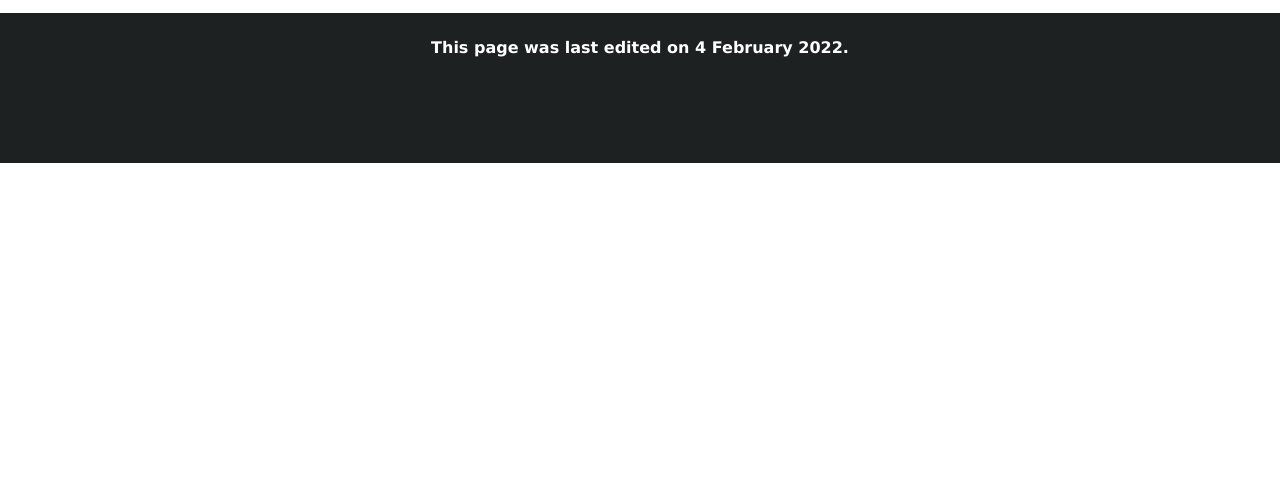
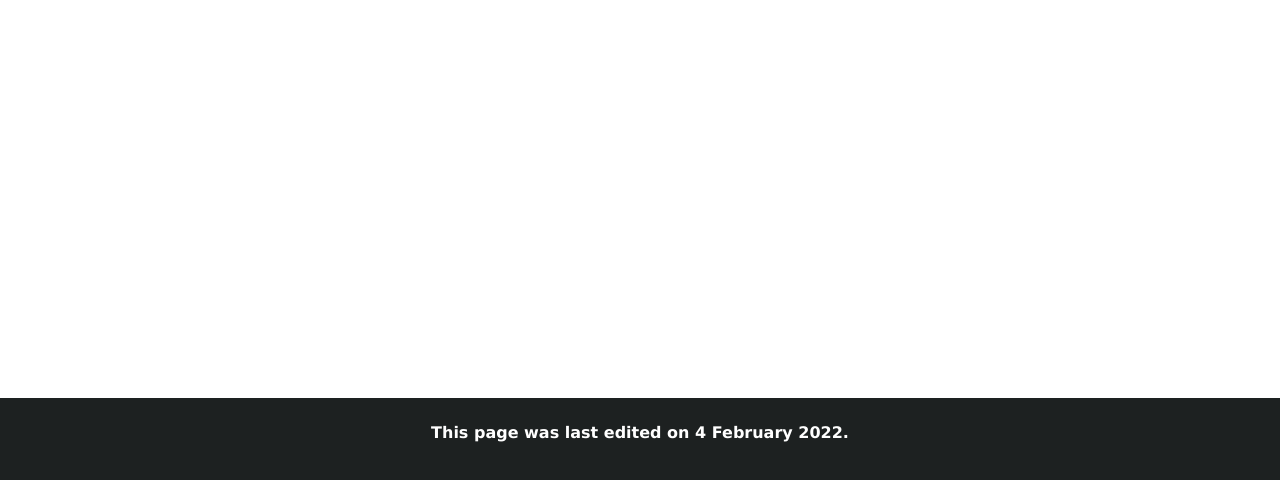
Before and after one commit to Kajinn122/NPWiki, a plain HTML site: page faq.html in a window 1280 px wide. Shown: the part 252-732 px from the top of the page. Drawn offline with Linux system fonts and the light colour scheme.

Commit message:
Update faq.html

```diff
--- a/faq.html
+++ b/faq.html
@@ -115,7 +115,7 @@ a:active {
 </div>
 
 <p></p>
-<div style="background-color:#1d2121;height:150px;width:100%;left:0px;position:absolute;color:white;font-weight:bold;padding-top:25px;text-align:center;">This page was last edited on 4 February 2022.</div>
+<div style="background-color:#1d2121;height:150px;width:100%;left:0px;bottom:0;position:fixed;color:white;font-weight:bold;padding-top:25px;text-align:center;">This page was last edited on 4 February 2022.</div>
 
 </body>
 </html>
```
